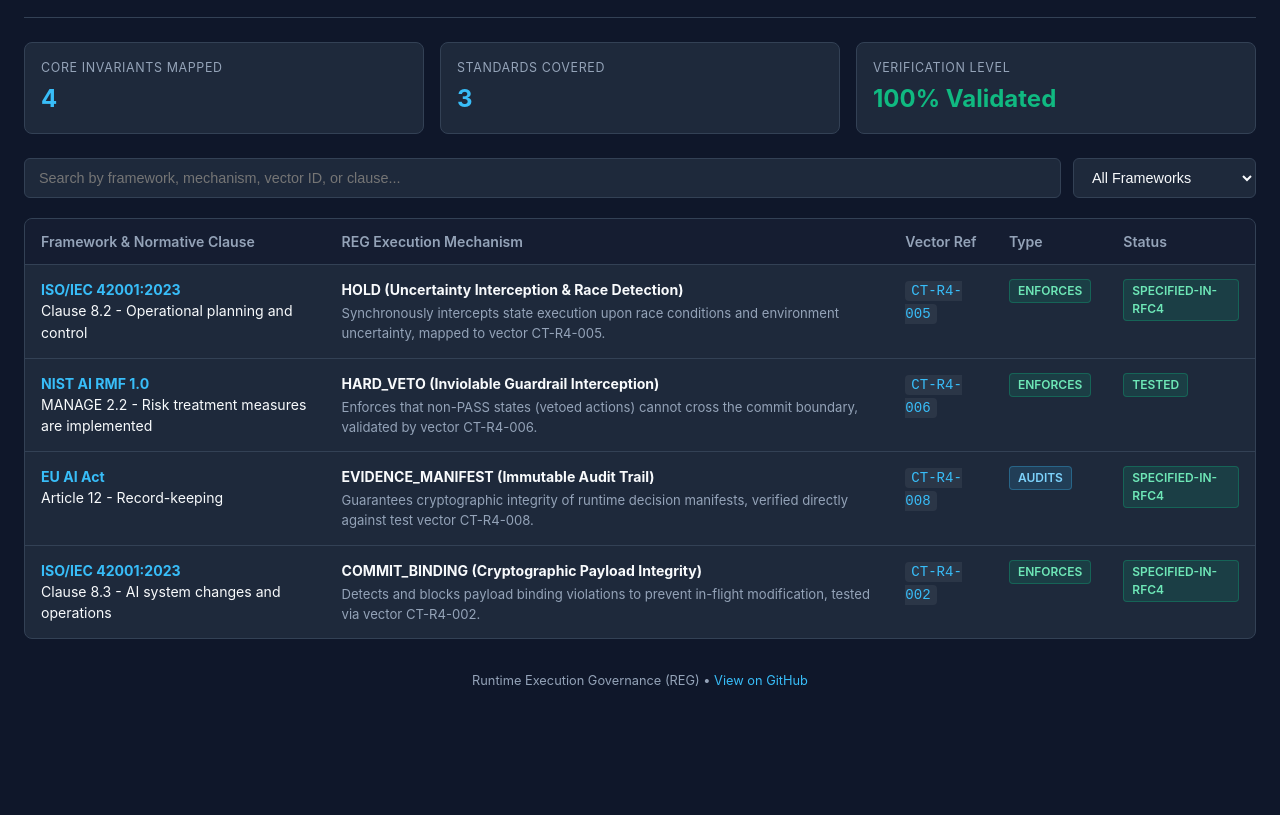
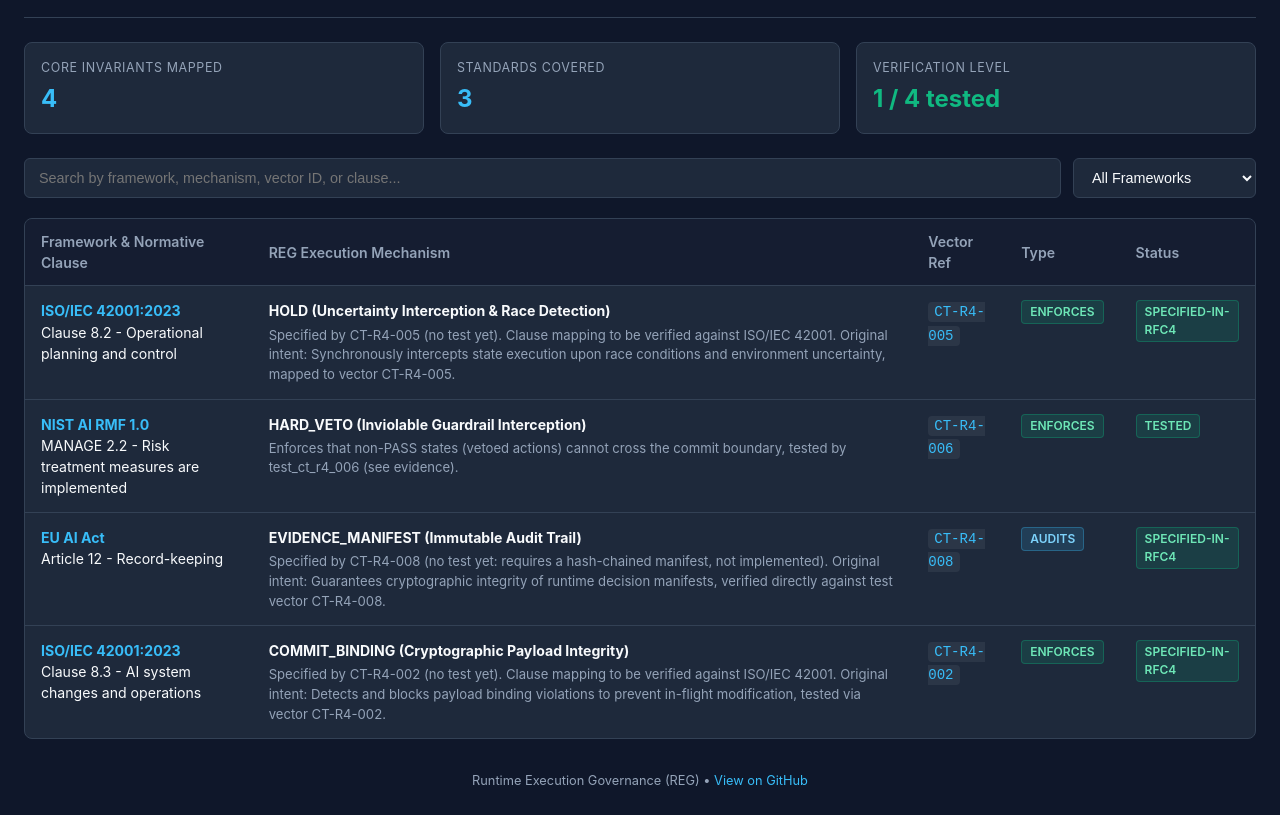
Before and after one commit to skiredj-prog/reg-conformance, a plain HTML site: page crosswalk/index.html in a window 1280 px wide. Shown: the part 116-931 px from the top of the page. Before the commit the page ends 831 px from the top, so only its background shows below. Drawn offline with Linux system fonts and the light colour scheme.

Commit message:
fix(crosswalk): remove unverified test claims and the 100% Validated metric
- The metric showed 100% Validated; one entry is tested, three are specified.
  It now reads '1 / 4 tested'.
- Three descriptions claimed tests that do not exist (CT-R4-002, 005, 008).
  They now state 'Specified ... (no test yet)'.
- ISO clause mappings (8.2, 8.3) are flagged for verification against the standard.
- The NIST MAN2.2 description now names the test it relies on.

```diff
--- a/crosswalk/data/crosswalk.json
+++ b/crosswalk/data/crosswalk.json
@@ -7,7 +7,7 @@
     "vector_ref": "CT-R4-005",
     "conformance_type": "enforces",
     "verification_status": "specified-in-rfc4",
-    "description": "Synchronously intercepts state execution upon race conditions and environment uncertainty, mapped to vector CT-R4-005."
+    "description": "Specified by CT-R4-005 (no test yet). Clause mapping to be verified against ISO/IEC 42001. Original intent: Synchronously intercepts state execution upon race conditions and environment uncertainty, mapped to vector CT-R4-005."
   },
   {
     "id": "CW-NIST-MAN2.2",
@@ -17,7 +17,7 @@
     "vector_ref": "CT-R4-006",
     "conformance_type": "enforces",
     "verification_status": "tested",
-    "description": "Enforces that non-PASS states (vetoed actions) cannot cross the commit boundary, validated by vector CT-R4-006.",
+    "description": "Enforces that non-PASS states (vetoed actions) cannot cross the commit boundary, tested by test_ct_r4_006 (see evidence).",
     "evidence": {
       "repo": "skiredj-prog/tenir-conformance-s1-g1",
       "test": "tests/test_g0_s11_transition.py::test_ct_r4_006_non_pass_cannot_cross_commit_no_effect",
@@ -35,7 +35,7 @@
     "vector_ref": "CT-R4-008",
     "conformance_type": "audits",
     "verification_status": "specified-in-rfc4",
-    "description": "Guarantees cryptographic integrity of runtime decision manifests, verified directly against test vector CT-R4-008."
+    "description": "Specified by CT-R4-008 (no test yet: requires a hash-chained manifest, not implemented). Original intent: Guarantees cryptographic integrity of runtime decision manifests, verified directly against test vector CT-R4-008."
   },
   {
     "id": "CW-ISO-8.3",
@@ -45,6 +45,6 @@
     "vector_ref": "CT-R4-002",
     "conformance_type": "enforces",
     "verification_status": "specified-in-rfc4",
-    "description": "Detects and blocks payload binding violations to prevent in-flight modification, tested via vector CT-R4-002."
+    "description": "Specified by CT-R4-002 (no test yet). Clause mapping to be verified against ISO/IEC 42001. Original intent: Detects and blocks payload binding violations to prevent in-flight modification, tested via vector CT-R4-002."
   }
 ]
--- a/crosswalk/index.html
+++ b/crosswalk/index.html
@@ -97,7 +97,7 @@
       </div>
       <div class="metric-card">
         <div class="metric-label">Verification Level</div>
-        <div class="metric-value" style="color:#10b981;">100% Validated</div>
+        <div class="metric-value" style="color:#10b981;">1 / 4 tested</div>
       </div>
     </div>
 
```
